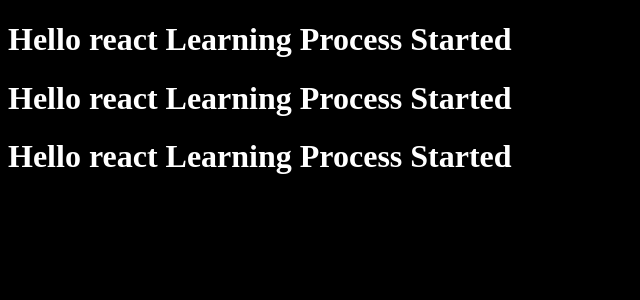
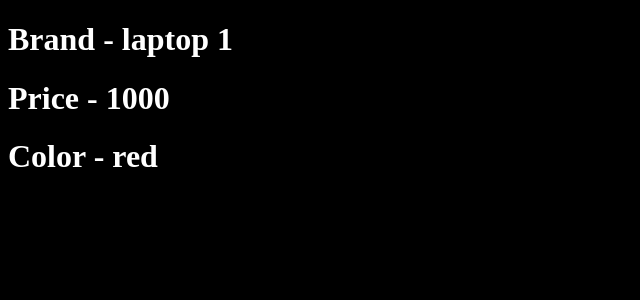
Before and after one commit to Rajan-4900/basics_React_learning, a React (Vite) app: page / in a window 1280 px wide. Shown: the top 300 px of the page, without its empty margins (0-640 px from the left). Built offline with nearby package versions, Linux system fonts and the light colour scheme.

Commit message:
using props-->property, we can navigate from app.jsx to created component its easy to use insted of dublicating

```diff
--- a/src/App.jsx
+++ b/src/App.jsx
@@ -5,9 +5,7 @@ const App = () => {
 
   return (
     <>
-    <Product />
-    <Product />
-    <Product />
+    <Product name="laptop 1" price={1000} color="red" />
     </>
   );
 };
--- a/src/components/Product.jsx
+++ b/src/components/Product.jsx
@@ -1,9 +1,11 @@
 import React from 'react'
 
-const Product = () => {
+const Product = (props) => {
   return (
     <div>
-        <h1>Hello react Learning Process Started</h1>
+        <h1>Brand - {props.name}</h1>
+        <h1>Price - {props.price}</h1>
+        <h1>Color - {props.color}</h1>
 
     </div>
   )
```
